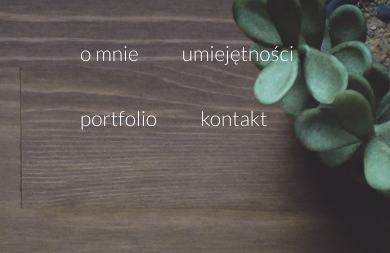
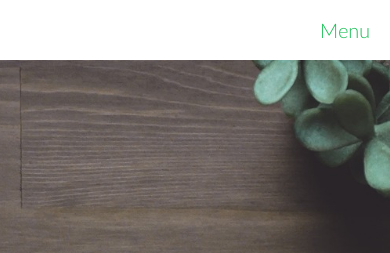
Before and after one commit to yagoda6/portfolio, a plain HTML site: page index.html in a window 390 px wide. Shown: the top 253 px of the page. Drawn offline with Linux system fonts and the light colour scheme.

Commit message:
responsywnosc

```diff
--- a/index.html
+++ b/index.html
@@ -7,12 +7,17 @@
     <link rel="stylesheet" href="style.css">
     <link href="https://fonts.googleapis.com/css?family=Lato:300,400,700,700i|Roboto:400,400i,500,700" rel="stylesheet">
     <link rel="stylesheet" href="https://cdnjs.cloudflare.com/ajax/libs/font-awesome/4.7.0/css/font-awesome.min.css">
+<link rel="stylesheet" href="responsive.css">
 
 </head>
 
 <body>
 
     <nav id="main-nav">
+        <label for="drop" class="toggle">Menu</label>
+        <input id="drop" type="checkbox">
+
+
         <ul>
             <li>
                 <a href="#about">o mnie</a>
@@ -29,6 +34,7 @@
                 <a href="#contact">kontakt</a>
             </li>
         </ul>
+
     </nav>
 
     <header id="main-header">
--- /dev/null
+++ b/responsive.css
@@ -0,0 +1,21 @@
+@media all and (max-width: 992px) {
+
+    #main-nav .toggle {
+        display:block;
+        background-color: #fff;
+        padding: 0 20px;
+        color: #1ac056;
+        font-size: 20px;
+        line-height: 60px;
+        text-decoration: none;
+        border: none;
+        text-align: right;
+    }
+
+    #main-nav ul {
+        display:none;
+    }
+}
+#main-nav #drop:checked + ul {
+    display:block;
+}
--- a/style.css
+++ b/style.css
@@ -225,3 +225,12 @@ form > input:hover {
 #portfolio-item4 {
     background-image: url(img/img/portfolio4.jpg);
 }
+
+
+
+
+/*--responsywnosc--*/
+
+input#drop, label {
+    display: none;
+}
```
